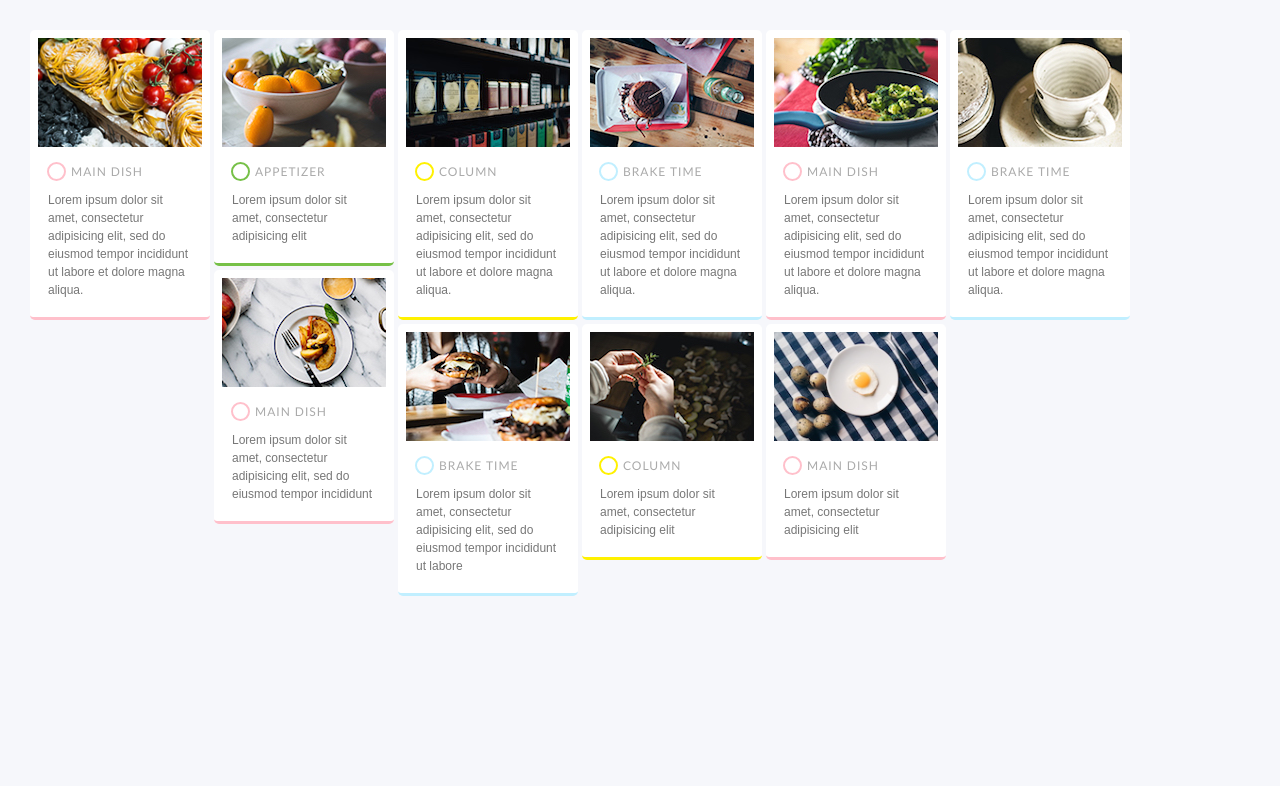
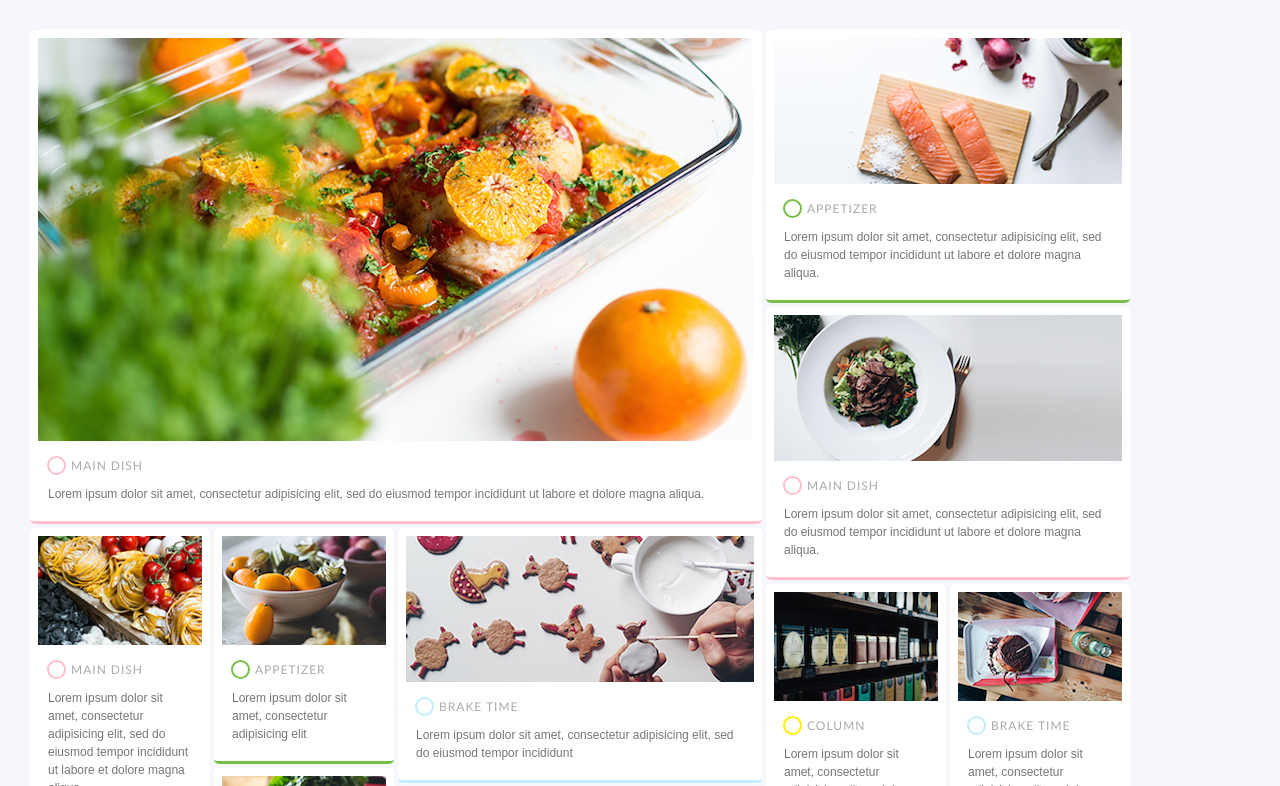
Before and after one commit to sentaro22/190525_modernCoding-2, a plain HTML site: page index.html in a window 1280 px wide. Shown: the top 786 px of the page. Drawn offline with nearby package versions, Linux system fonts and the light colour scheme.

Commit message:
step-10 まで完了

```diff
--- a/css/style.css
+++ b/css/style.css
@@ -29,6 +29,7 @@ a:link, a:visited, a:hover, a:active {
 .item .image {
   display: block;
   width: 100%;
+  height: 109px;
 }
 .item .category {
   margin: 15px 9px 10px;
@@ -78,3 +79,15 @@ a:link, a:visited, a:hover, a:active {
 .item-breaktime .category::before {
   border-color: #c1efff;
 }
+.item-m {
+  width: 364px;
+}
+.item-m .image {
+  height: 146px;
+}
+.item-l {
+  width: 732px;
+}
+.item-l .image {
+  height: 403px;
+}
--- a/index.html
+++ b/index.html
@@ -8,6 +8,27 @@
 </head>
 
 <body>
+  <section class="item item-l item-maindish">
+    <a href="#">
+      <img class="image" src="images/image_L_1.jpg" alt="メインディッシュ">
+      <div class="category">MAIN DISH</div>
+      <p class="description">Lorem ipsum dolor sit amet, consectetur adipisicing elit, sed do eiusmod tempor incididunt ut labore et dolore magna aliqua.</p>
+    </a>
+  </section>
+  <section class="item item-m item-appetizer">
+    <a href="#">
+      <img class="image" src="images/image_M_1.jpg" alt="前菜">
+      <div class="category">APPETIZER</div>
+      <p class="description">Lorem ipsum dolor sit amet, consectetur adipisicing elit, sed do eiusmod tempor incididunt ut labore et dolore magna aliqua.</p>
+    </a>
+  </section>
+  <section class="item item-m item-maindish">
+    <a href="#">
+      <img class="image" src="images/image_M_2.jpg" alt="メインディッシュ">
+      <div class="category">MAIN DISH</div>
+      <p class="description">Lorem ipsum dolor sit amet, consectetur adipisicing elit, sed do eiusmod tempor incididunt ut labore et dolore magna aliqua.</p>
+    </a>
+  </section>
   <section class="item item-maindish">
     <a href="#">
       <img class="image" src="images/image_S_1.jpg" alt="メインディッシュ">
@@ -20,6 +41,13 @@
       <img class="image" src="images/image_S_2.jpg" alt="前菜">
       <div class="category">APPETIZER</div>
       <p class="description">Lorem ipsum dolor sit amet, consectetur adipisicing elit</p>
+    </a>
+  </section>
+  <section class="item item-m item-breaktime">
+    <a href="#">
+      <img class="image" src="images/image_M_3.jpg" alt="おやつの時間">
+      <div class="category">BRAKE TIME</div>
+      <p class="description">Lorem ipsum dolor sit amet, consectetur adipisicing elit, sed do eiusmod tempor incididunt</p>
     </a>
   </section>
   <section class="item item-column">
@@ -64,6 +92,13 @@
       <p class="description">Lorem ipsum dolor sit amet, consectetur adipisicing elit, sed do eiusmod tempor incididunt ut labore</p>
     </a>
   </section>
+  <section class="item item-m item-appetizer">
+    <a href="#">
+      <img class="image" src="images/image_M_4.jpg" alt="前菜">
+      <div class="category">APPETIZER</div>
+      <p class="description">Lorem ipsum dolor sit amet, consectetur adipisicing elit, sed do eiusmod tempor incididunt</p>
+    </a>
+  </section>
   <section class="item item-column">
     <a href="#">
       <img class="image" src="images/image_S_9.jpg" alt="コラム">
@@ -80,11 +115,11 @@
   </section>
   <script src="http://cdnjs.cloudflare.com/ajax/libs/masonry/3.3.0/masonry.pkgd.js"></script>
   <script>
-    new Masonry('body', {
-      itemSelector: '.item',
-      columnWidth: 180,
-      gutter: 4
-    });
+      new Masonry('body', {
+        itemSelector: '.item',
+        columnWidth: 180,
+        gutter: 4
+      });
   </script>
 </body>
 </html>
```
